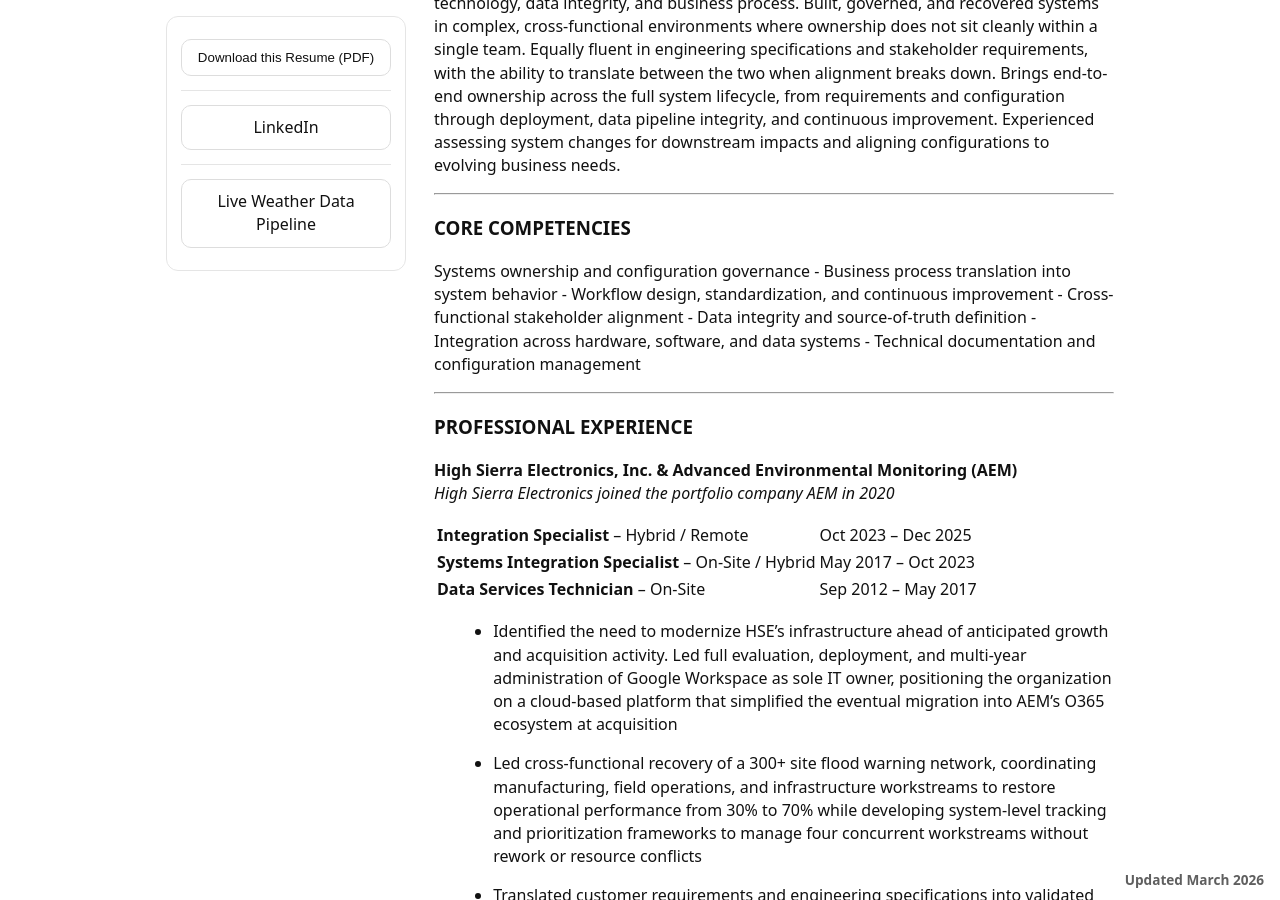
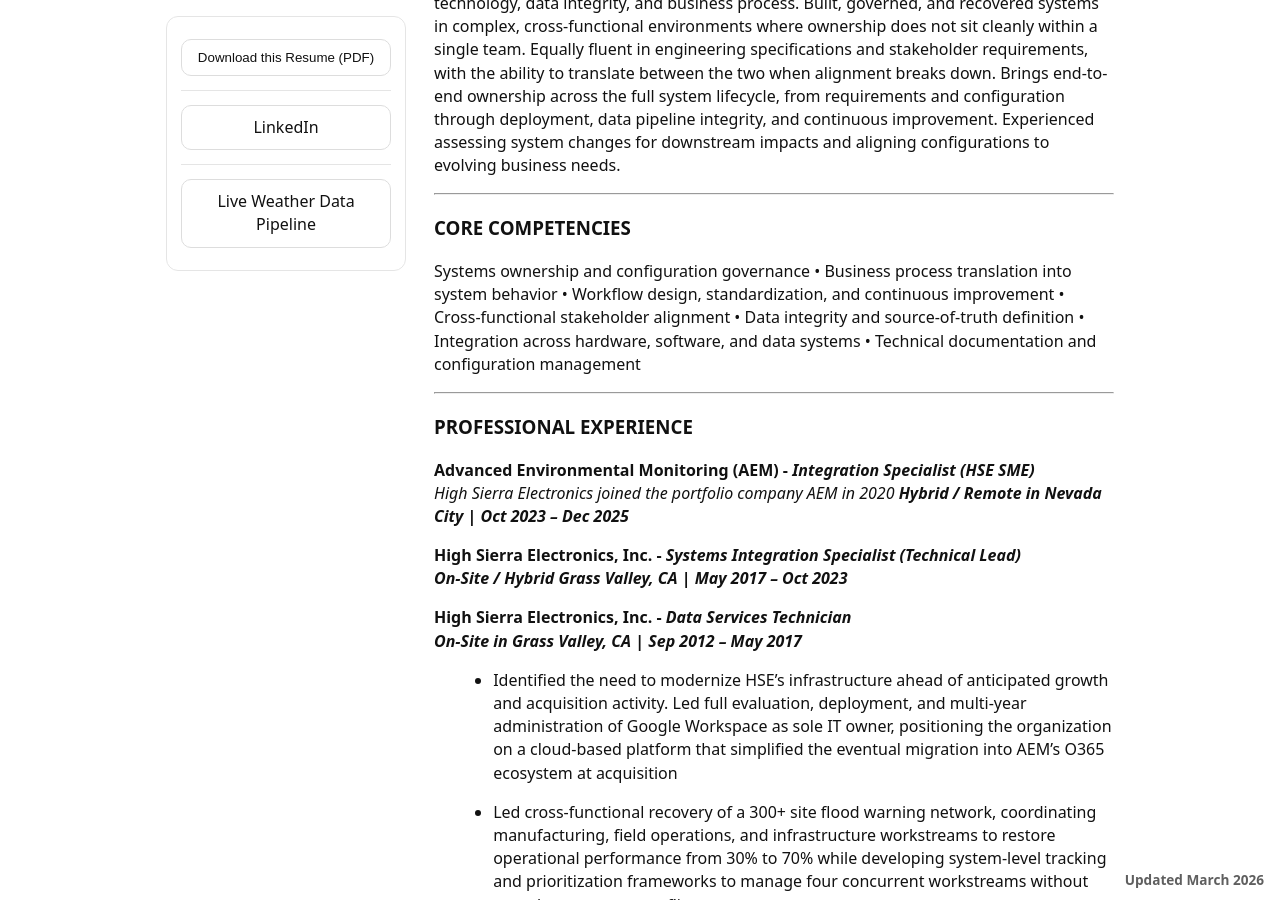
Before and after one commit to jostagirl/PublicResume, a Jekyll site: the page built from v/SierraNevada/index.md, in a window 1280 px wide and 900 px high, scrolled down 294 px. Built offline with Jekyll 4.4.1, drawn with Linux system fonts in a browser that asks for light colours; our own code applies the rules of GitHub Pages for plain Markdown files.

Commit message:
Publish resume site update

```diff
--- a/v/SierraNevada/index.md
+++ b/v/SierraNevada/index.md
@@ -20,16 +20,20 @@ Functional systems owner with 13+ years of experience at the intersection of ope
 
 ### CORE COMPETENCIES
 
-Systems ownership and configuration governance - Business process translation into system behavior - Workflow design, standardization, and continuous improvement - Cross-functional stakeholder alignment - Data integrity and source-of-truth definition - Integration across hardware, software, and data systems - Technical documentation and configuration management
+Systems ownership and configuration governance • Business process translation into system behavior • Workflow design, standardization, and continuous improvement • Cross-functional stakeholder alignment • Data integrity and source-of-truth definition • Integration across hardware, software, and data systems • Technical documentation and configuration management
 
 ---
 ### PROFESSIONAL EXPERIENCE
-**High Sierra Electronics, Inc. & Advanced Environmental Monitoring (AEM)**
+
+**Advanced Environmental Monitoring (AEM) -** ***Integration Specialist (HSE SME)***
 *High Sierra Electronics joined the portfolio company AEM in 2020*
+***Hybrid / Remote in Nevada City | Oct 2023 – Dec 2025***
 
-**Integration Specialist** – Hybrid / Remote | Oct 2023 – Dec 2025
-**Systems Integration Specialist** – On-Site / Hybrid 		| May 2017 – Oct 2023
-**Data Services Technician** – On-Site | Sep 2012 – May 2017
+**High Sierra Electronics, Inc. -** ***Systems Integration Specialist (Technical Lead)***
+***On-Site / Hybrid Grass Valley, CA | May 2017 – Oct 2023***
+
+**High Sierra Electronics, Inc. -** ***Data Services Technician***
+***On-Site in Grass Valley, CA | Sep 2012 – May 2017***
 
 - Identified the need to modernize HSE's infrastructure ahead of anticipated growth and acquisition activity. Led full evaluation, deployment, and multi-year administration of Google Workspace as sole IT owner, positioning the organization on a cloud-based platform that simplified the eventual migration into AEM's O365 ecosystem at acquisition
 
```
